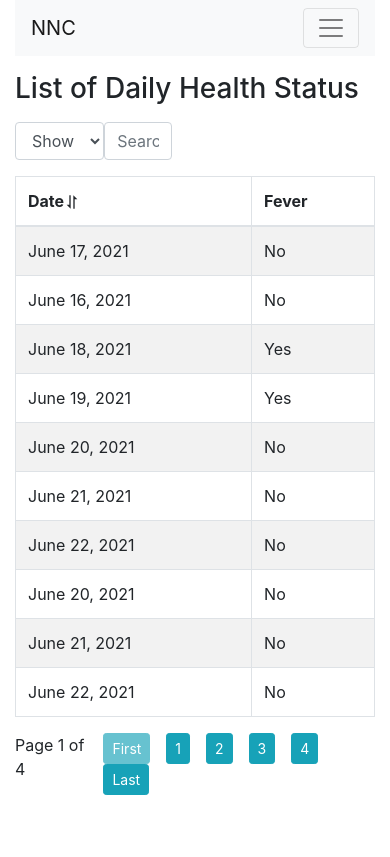
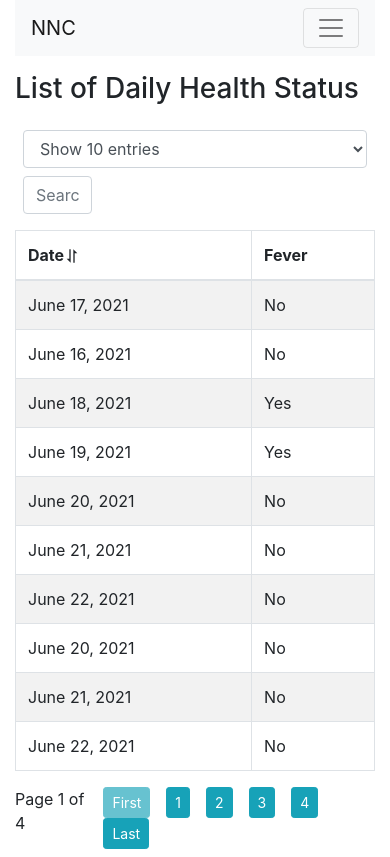
Before and after one commit to hannalalia/health-monitoring, a React (Create React App) app: page /Health in a window 390 px wide. Built offline with nearby package versions, Linux system fonts and the light colour scheme.

Commit message:
fix mobile responsiveness of search and pageSize

```diff
--- a/src/components/HealthStatus.js
+++ b/src/components/HealthStatus.js
@@ -209,8 +209,8 @@ function HealthStatus() {
     return (
     <div>
         <h3 className="my-3">List of Daily Health Status</h3>
-        <div className="d-flex justify-content-between">
-            <Form.Control as="select" className="w-25" value={pageSize} onChange={(e)=>setPageSize(Number(e.target.value))}>
+        <div className="mx-2 row justify-content-between">
+            <Form.Control as="select" className="my-2 col-12 col-sm-3" value={pageSize} onChange={(e)=>setPageSize(Number(e.target.value))}>
             {
                     [10,25,50,100].map(pageSize=>(
                         <option key={pageSize} value={pageSize}> Show {pageSize} entries</option>
```
